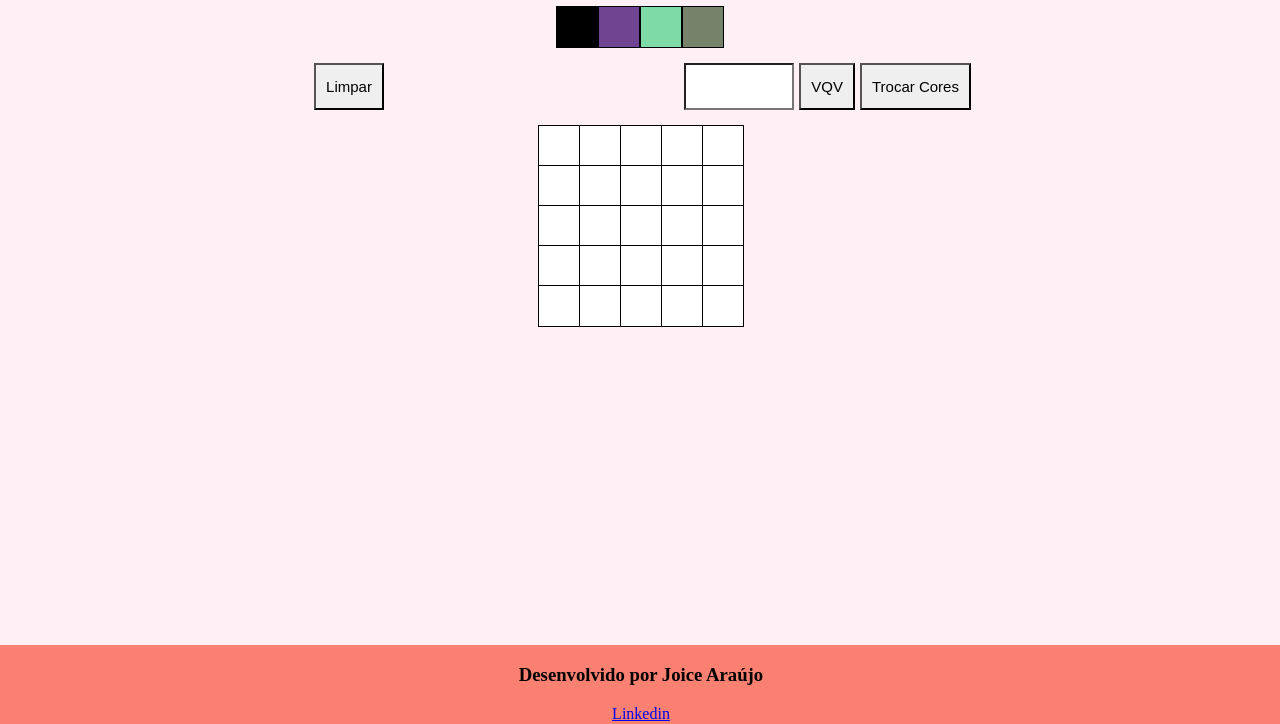
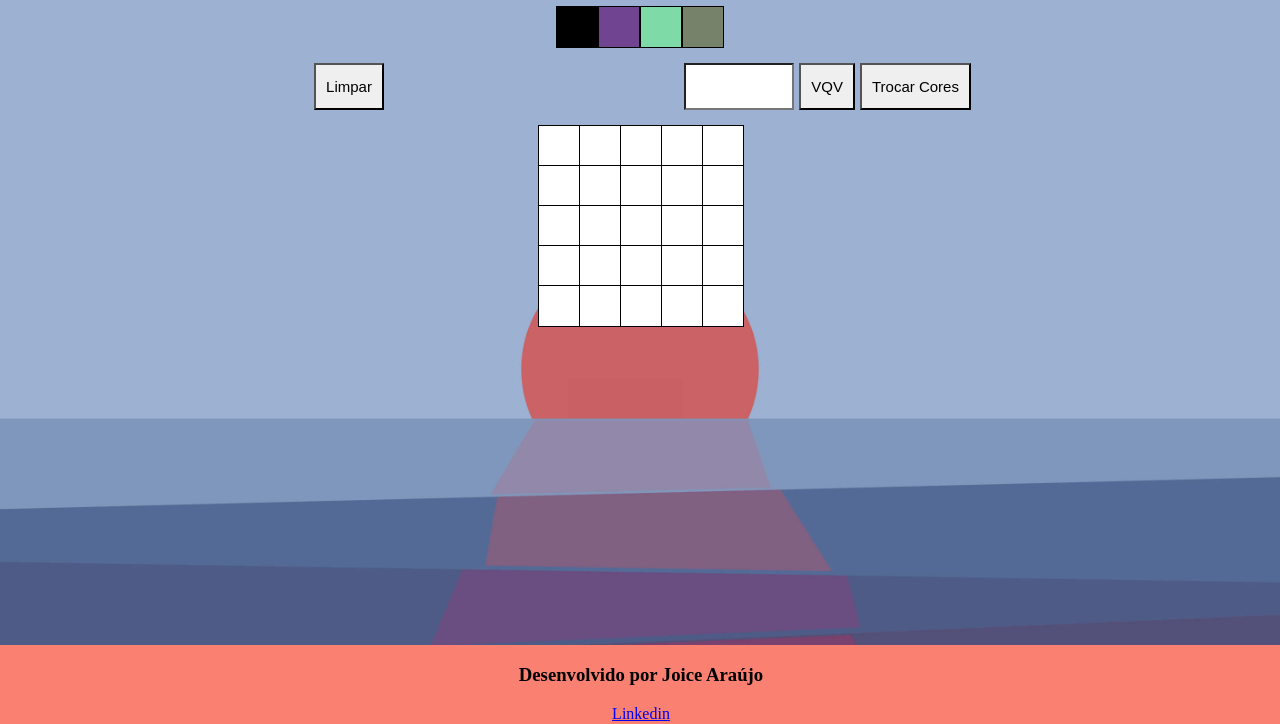
Before and after one commit to joiceraujo/pixels-art, a plain HTML site: page index.html in a window 1280 px wide. Shown: the part 76-800 px from the top of the page. Drawn offline with Linux system fonts and the light colour scheme.

Commit message:
adicionado background-image

```diff
--- a/style.css
+++ b/style.css
@@ -1,5 +1,9 @@
 body {
-    background-color: rgb(255,240,245);
+    background-image: url(22.jpg);
+    background-repeat: no-repeat;
+    background-position: center;
+    background-attachment: fixed;
+    background-size: 100%;
 }
 
 #title {
```
Also changed, not shown: 22.jpg (added).
